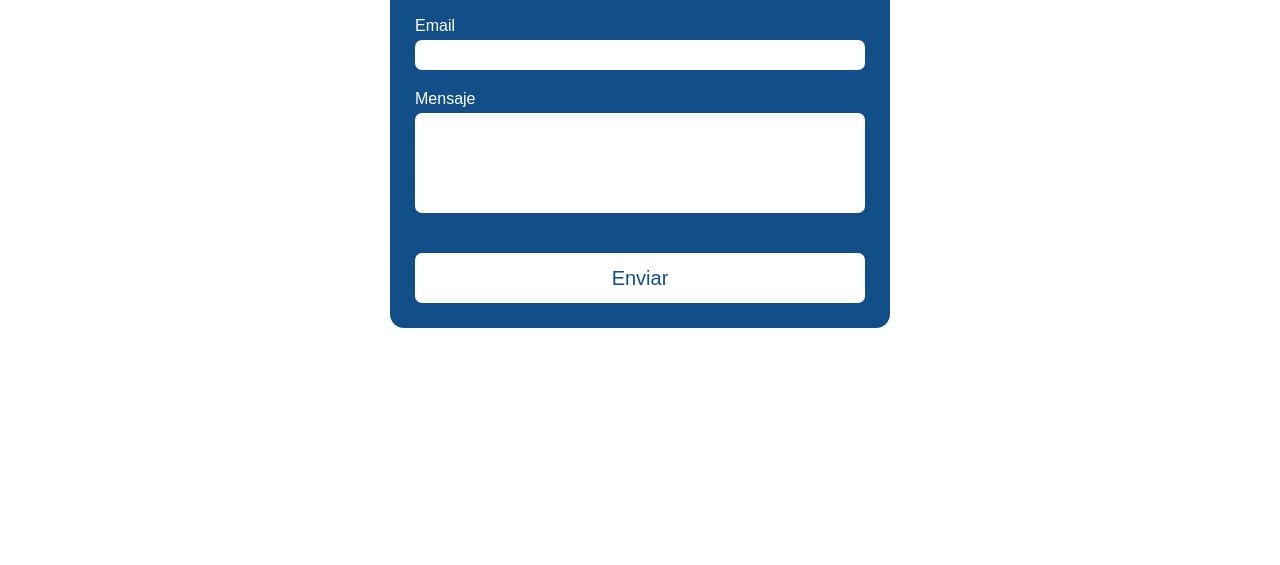
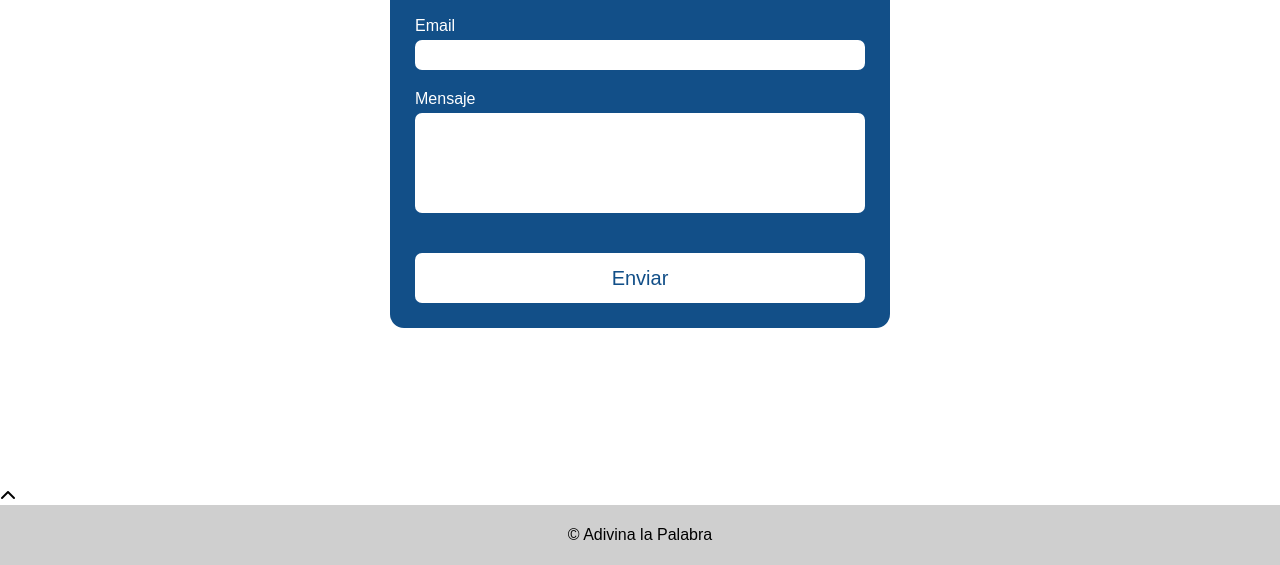
Before and after one commit to JuanSkocilich/palabras, a plain HTML site: page request-category.html in a window 1280 px wide. Shown: the part 235-800 px from the top of the page. Drawn offline with nearby package versions, Linux system fonts and the light colour scheme; a script that the page names is missing.

Commit message:
Add files via upload

```diff
--- a/request-category.html
+++ b/request-category.html
@@ -22,6 +22,7 @@
     <link rel="stylesheet" href="./css/all.css">
     <link rel="stylesheet" href="./css/components/footer.css">
     <link rel="stylesheet" href="./css/components/navbar.css">
+    <link rel="stylesheet" href="./css/components/toTheTop.css">
     <!-- ------------------------------------------------------------------------------------------------------------------ -->
 
     <!-- CSS -->
@@ -63,7 +64,7 @@
     <section class="section-form">
         <div class="sub-container-form">
             <h1 class="form-title">Solicitar categoria</h1>
-            <form action="" name="category" netlify>
+            <form action="" name="category" netlify method="POST" data-netlify-recaptcha="true" data-netlify="true">
                 <div class="form-group">
                     <label for="name">Nombre de la categoria</label>
                     <input type="text" name="name" id="name" required>
@@ -82,6 +83,18 @@
         </div>
     </section>
 
+    <div class="go-top-container">
+        <div class="go-top-button">
+            <i class="fa-solid fa-chevron-up"></i>
+        </div>
+    </div>
+
+    <footer class="footer">
+        <div class="container-footer">
+            <span class="text-muted"><a href="#">&copy; Adivina la Palabra</a></span>
+        </div>
+    </footer>
+
     <!-- Links -->
     <script src="https://cdn.jsdelivr.net/npm/swiper@8/swiper-bundle.min.js"></script>
     <!-- ------------------------------------------------------------------------------------------------------------------ -->
@@ -93,6 +106,7 @@
 
     <!-- JS -->
     <script src="./js/swiper.js"></script>
+    <script src="./js/main.js"></script>
     <!-- ------------------------------------------------------------------------------------------------------------------ -->
 </body>
 
```
